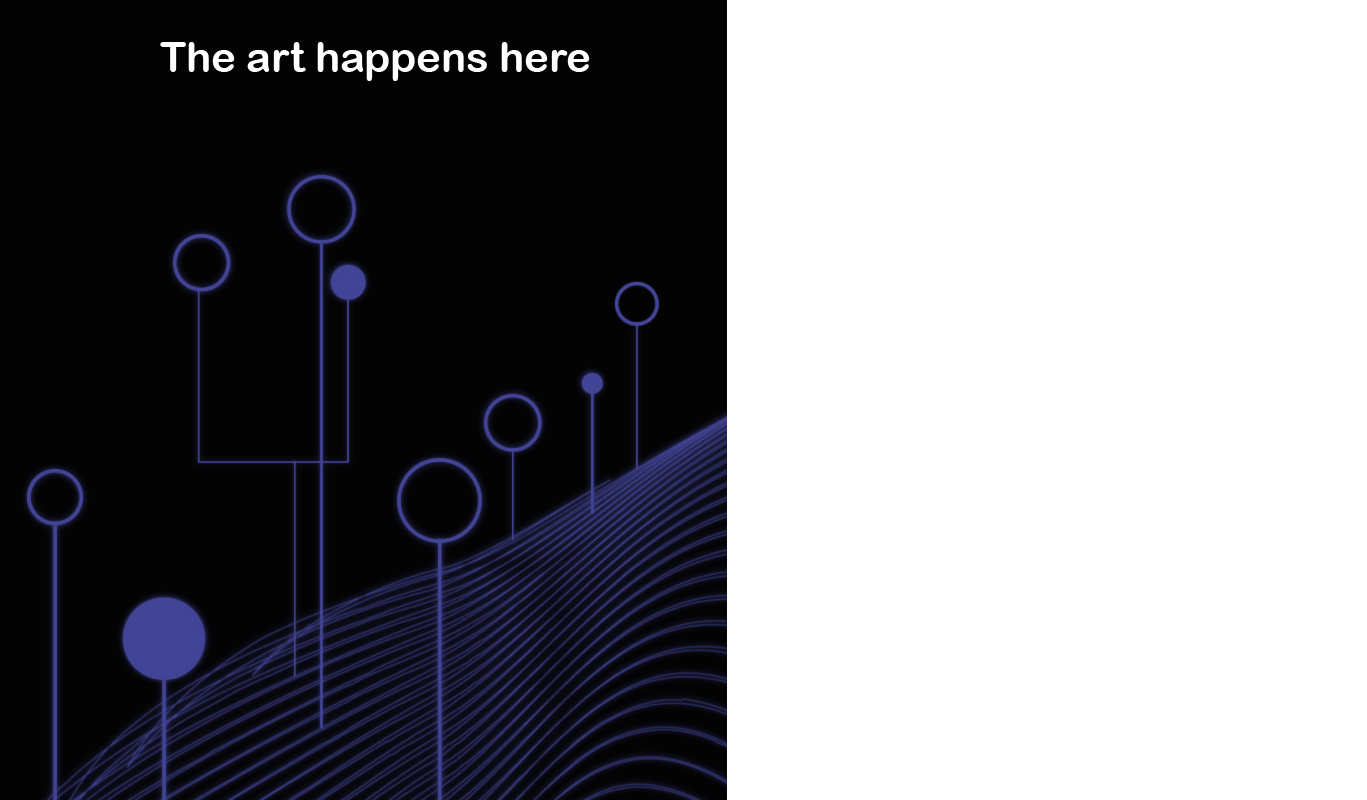
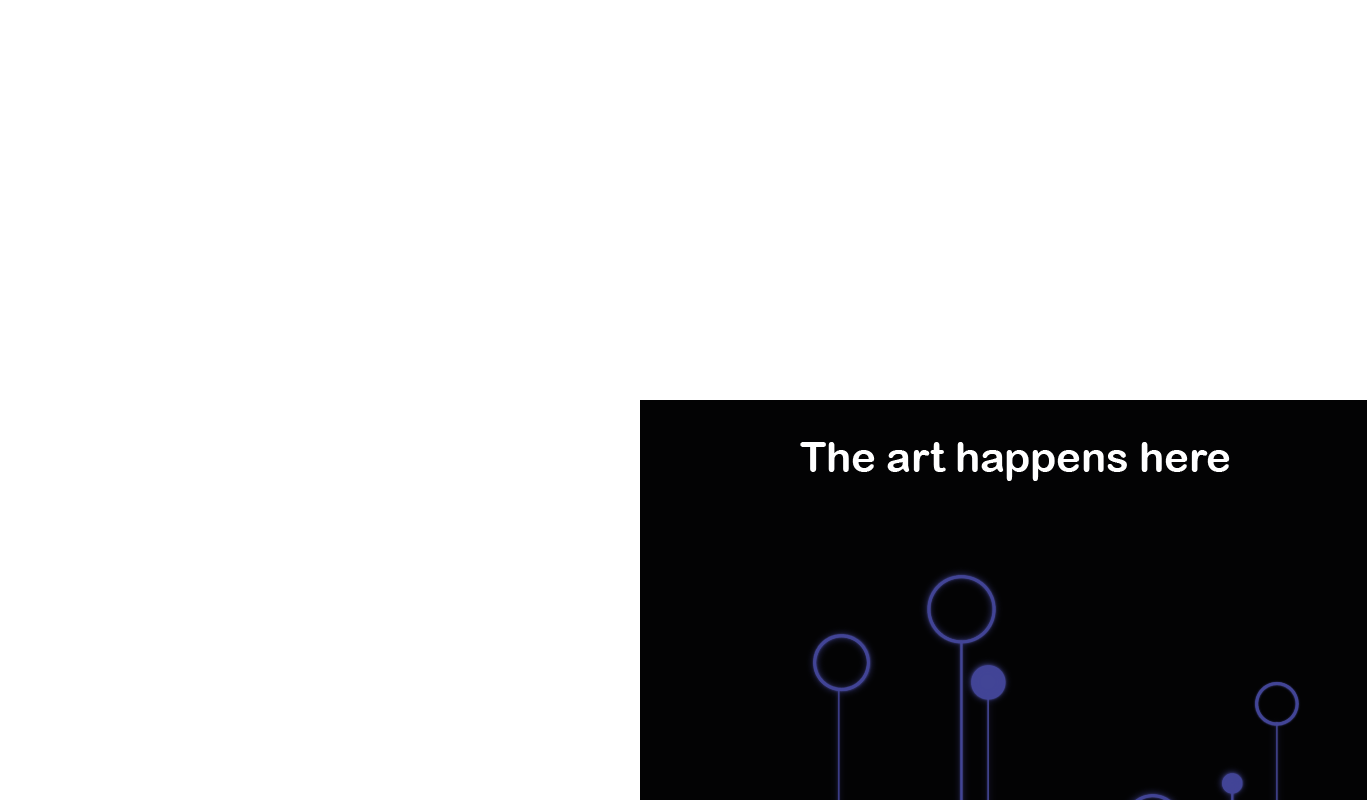
Before and after one commit to Macalo78/Macalo78.github.io, a plain HTML site: page base-web/index.html in a window 1280 px wide. Shown: the top 800 px of the page, 1367 px wide, since content can reach past the window. Drawn offline with Linux system fonts and the light colour scheme.

Commit message:
Update main.css

```diff
--- a/base-web/css/main.css
+++ b/base-web/css/main.css
@@ -19,6 +19,8 @@ body{
     color:var(--exemplevariable);
 }
 
-.img {
-
+.image {
+     position: absolute;
+  top: 50%;
+  left: 50%;
 }
```
